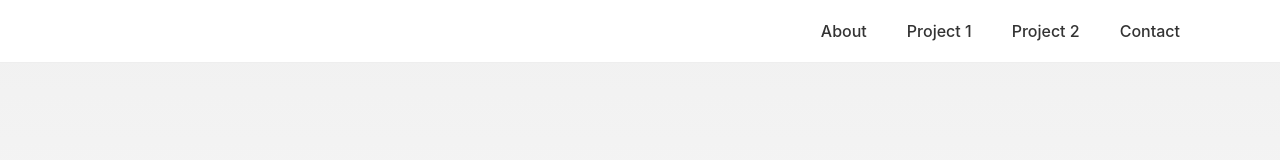
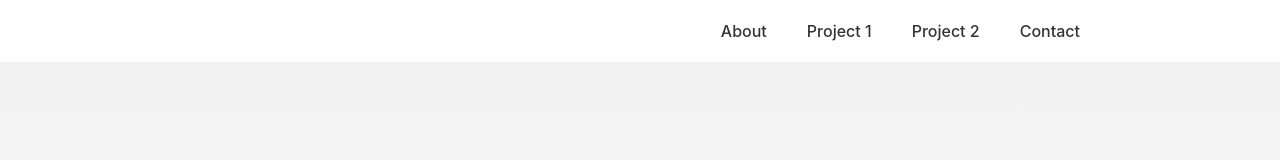
Before and after one commit to federicopelliccioni/federicopelliccioni.github.io, a plain HTML site: page index.html in a window 1280 px wide. Shown: the top 160 px of the page. Drawn offline with Linux system fonts and the light colour scheme.

Commit message:
Update style.css

```diff
--- a/assets/style.css
+++ b/assets/style.css
@@ -18,7 +18,7 @@ body {
 
 /* Contenitore che limita la larghezza */
 .nav-container {
-  max-width: 1100px;      /* 🔥 limita la larghezza */
+  max-width: 900px;      /* 🔥 limita la larghezza */
   margin: 0 auto;         /* 🔥 centra tutto */
   padding: 0 40px;        /* 🔥 spazio dai bordi */
   display: flex;
```
